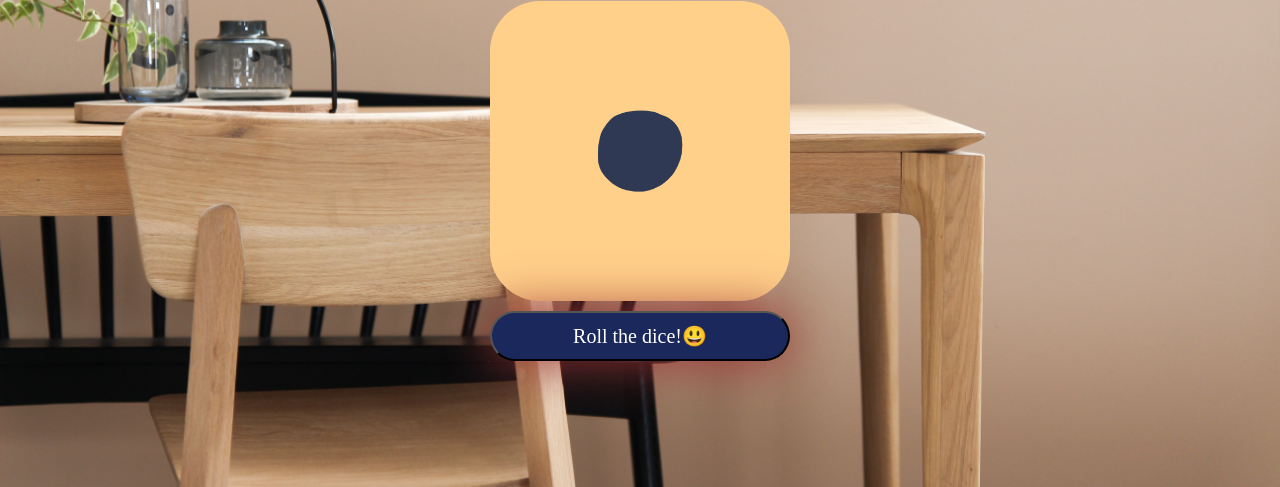
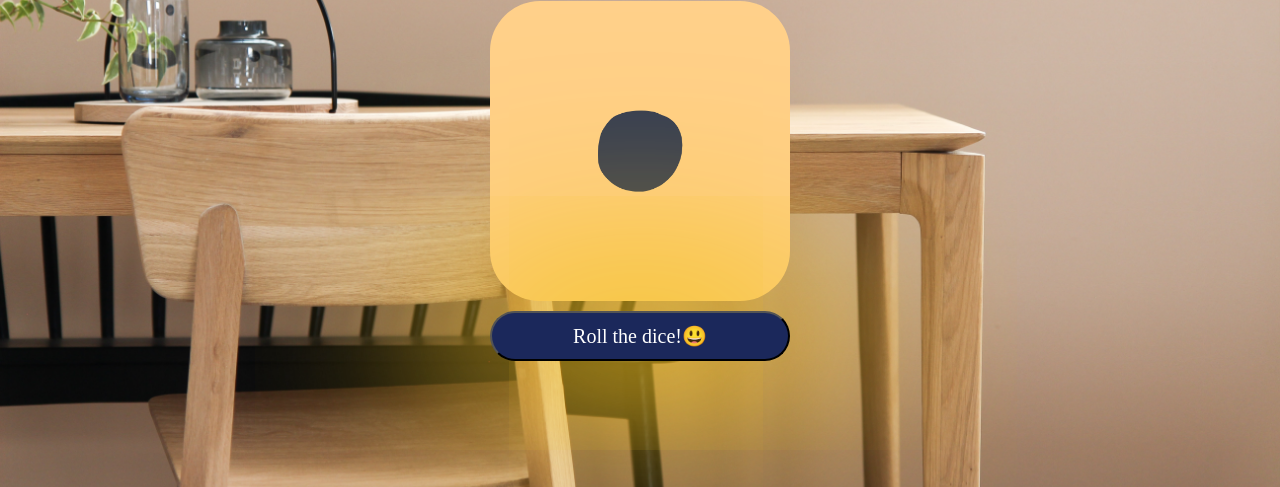
Before and after one commit to bymoniquejackson/singlePlayerDiceRollGame, a plain HTML site: page index.html in a window 1280 px wide. In both pictures the pointer is over the button "Roll the dice!😃". Shown: the part 313-800 px from the top of the page. Drawn offline with Linux system fonts and the light colour scheme.

Commit message:
third upload, java change

```diff
--- a/java.js
+++ b/java.js
@@ -36,7 +36,6 @@ rollDice.addEventListener("click", () =>{
     }
     if (playerScore >= 10){
         answer.textContent = ("Winner!👌");
-        // rollDice.textContent = ("Would you like to play again?");
         reset();
     }
 }
--- a/style.css
+++ b/style.css
@@ -52,7 +52,7 @@ button{
 }
 
 button:hover{
-    box-shadow: 0px 0px 50px 0px rgb(156, 53, 53);
+    box-shadow: 0px 0px 200px 60px rgb(243, 193, 30);
 }
 
 @media only screen and (max-width:1000px){
```
